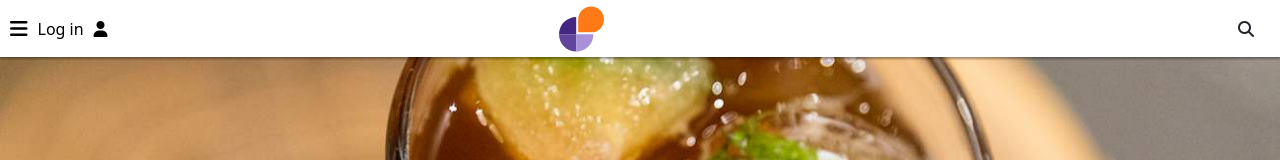
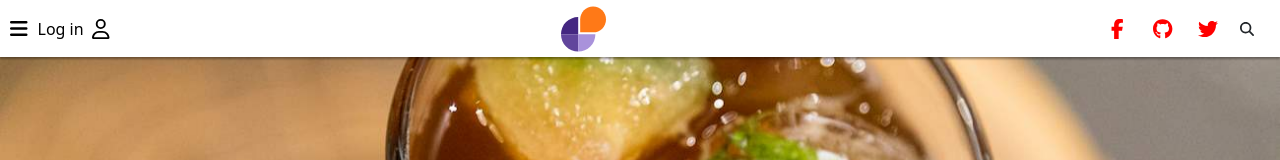
Before and after one commit to Blessman-Newton/magic_recipe, a React (Create React App) app in the folder recipe_app/frontend/: page / in a window 1280 px wide. Shown: the top 160 px of the page. Built offline with nearby package versions, Linux system fonts and the light colour scheme.

Commit message:
Update fontawesome

```diff
--- a/recipe_app/frontend/src/component/Navbar.jsx
+++ b/recipe_app/frontend/src/component/Navbar.jsx
@@ -1,4 +1,9 @@
 import { Link } from 'react-router-dom';
+import { FontAwesomeIcon } from '@fortawesome/react-fontawesome';
+import { faFacebookF, faGithub, faTwitter} from '@fortawesome/free-brands-svg-icons';
+import { faSearch } from '@fortawesome/free-solid-svg-icons';
+import { faUser } from '@fortawesome/free-regular-svg-icons';
+
 import  './Navbar.css'
 import { Component } from 'react'
 
@@ -27,13 +32,13 @@ class Navbar extends Component {
                     style={{
                         textDecoration: 'none',
                         color: 'rgb(000, 000, 000)',
+
                             }}>
                         Log in
-                        <i className="fa fa-user"
-                            style={{
-                               paddingLeft:'10px',
-                               }}>
-                        </i>
+                        <FontAwesomeIcon
+                        icon={faUser} size='lg'
+                        style={{paddingLeft: '8px',color: 'rgb(000, 000, 000)',}}
+                         />
                     </Link>
             </div>
                 <div className="logo">
@@ -43,10 +48,12 @@ class Navbar extends Component {
                 </div>
                 <ul id="nav-items" className={this.state.clicked ?
                 'nav-items active' : 'nav-items'}>
-                    <li className={linkClassName}><Link to='/'><i className="fab fa-facebook" aria-hidden="true"></i></Link></li>
-                    <li className={linkClassName}><Link to='/'><i className="fab fa-twitter" ></i></Link></li>
-                    <li className={linkClassName}><Link to='/'><i className="fab fa-instagram" aria-hidden="true"></i></Link></li>
-                    <li className='search'><i className="fa fa-search" aria-hidden="true"></i></li>
+                    <li className={linkClassName}><Link to='/'><FontAwesomeIcon icon={faFacebookF} size='lg' style={{color: "#FF0000",}} /></Link></li>
+                    <li className={linkClassName}><Link to='/'><FontAwesomeIcon icon={faGithub} size='lg' style={{color: "#FF0000",}} /></Link></li>
+
+                    <li className={linkClassName}><Link to='/'><FontAwesomeIcon icon={faTwitter} size='lg' style={{color: "#FF0000",}} /></Link></li>
+                    <li className='search'><FontAwesomeIcon icon={faSearch} size='sm' />
+</li>
 
 
                 </ul>
```
